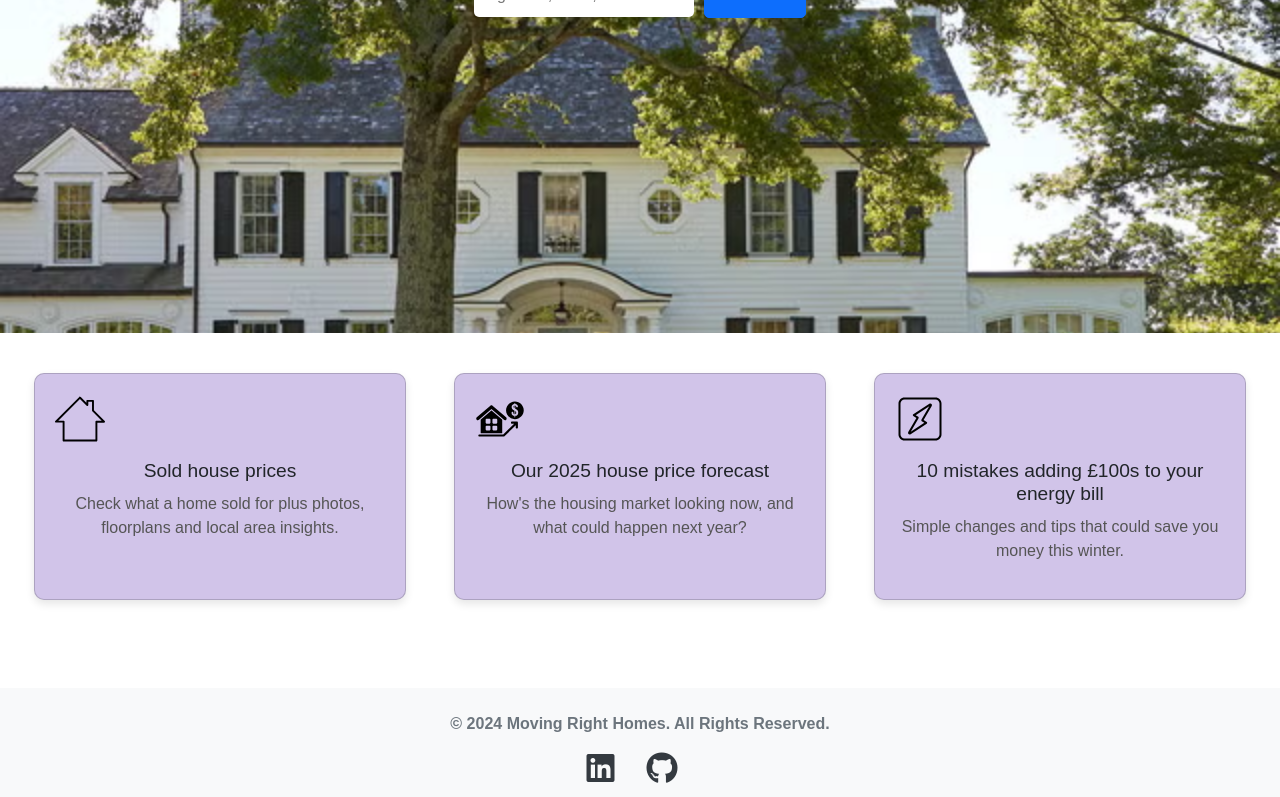
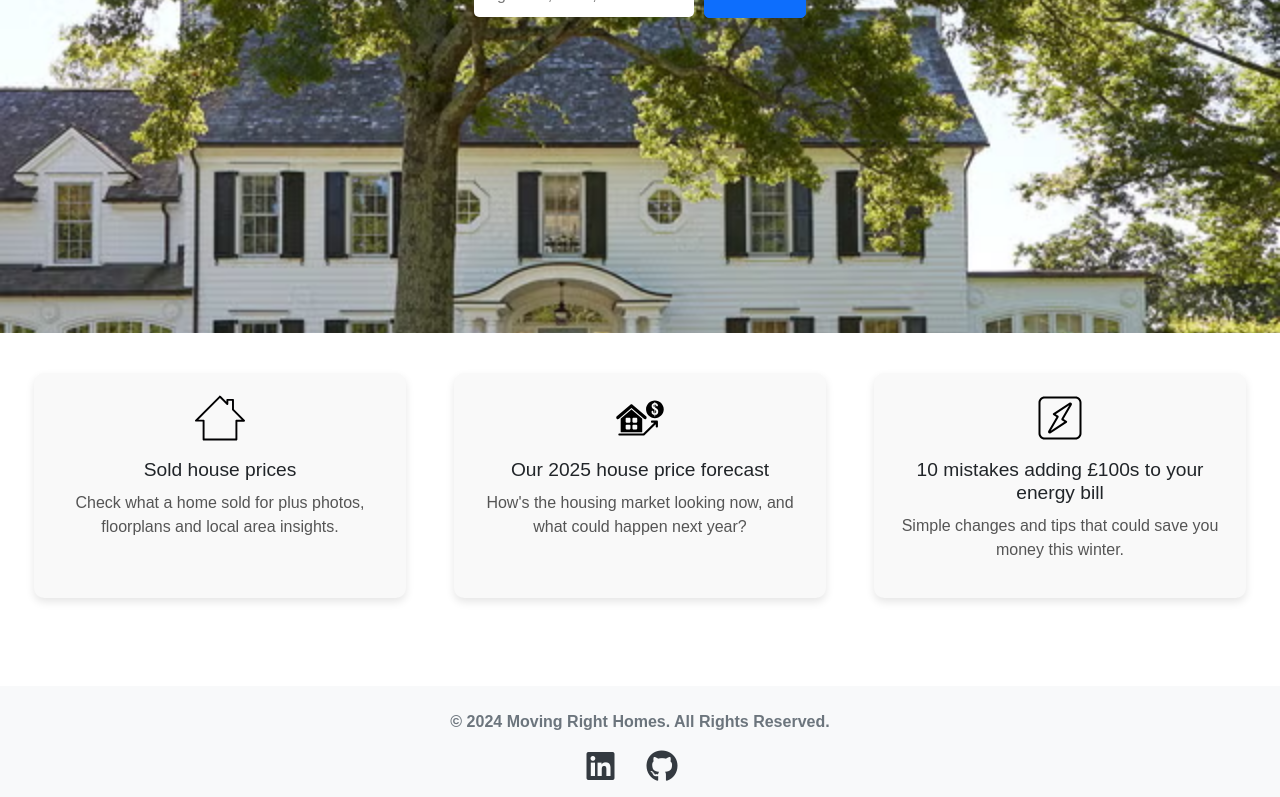
Before and after one commit to Alek1010/Estate-Agent-Client-Side-web-application-React, a React (Create React App) app: page / in a window 1280 px wide. Shown: the part 467-1264 px from the top of the page. Built offline with nearby package versions, Linux system fonts and the light colour scheme.

Commit message:
work on project

```diff
--- a/src/Components/Aboutus/Aboutus.css
+++ b/src/Components/Aboutus/Aboutus.css
@@ -35,7 +35,7 @@
 
 
 /* Styling for Cards */
-.card {
+.about-card {
   background-color: #d1c4e9;
   transition: background-color 0.3s, box-shadow 0.3s;
 }
--- a/src/Components/HomePage/HomePage.css
+++ b/src/Components/HomePage/HomePage.css
@@ -71,7 +71,7 @@
     gap: 20px;
   }
 
-  .card {
+  .home-card {
     background-color: #f9f9f9;
     padding: 20px;
     width: 30%;
@@ -81,22 +81,22 @@
     transition: transform 0.3s ease-in-out;
   }
 
-  .card:hover {
+  .home-card:hover {
     transform: translateY(-10px);
   }
 
-  .card img {
+  .home-card img {
     width: 50px;
     height: 50px;
     margin-bottom: 15px;
   }
 
-  .card h3 {
+  .home-card h3 {
     font-size: 1.2rem;
     margin-bottom: 10px;
   }
 
-  .card p {
+  .home-card p {
     font-size: 1rem;
     color: #555;
   }
--- a/src/Components/HomePage/HomePage.js
+++ b/src/Components/HomePage/HomePage.js
@@ -39,17 +39,17 @@ const HomePage = () => {
 
       {/* Info Cards Section */}
       <section className="info-cards">
-        <div className="card">
+        <div className="home-card">
           <img src={houseIcon}  alt="Sold House Prices" />
           <h3>Sold house prices</h3>
           <p>Check what a home sold for plus photos, floorplans and local area insights.</p>
         </div>
-        <div className="card">
+        <div className="home-card">
           <img src={price_risng} alt="House Price Forecast" />
           <h3>Our 2025 house price forecast</h3>
           <p>How's the housing market looking now, and what could happen next year?</p>
         </div>
-        <div className="card">
+        <div className="home-card">
           <img src={energy_bill} alt="Energy Bill Tips" />
           <h3>10 mistakes adding £100s to your energy bill</h3>
           <p>Simple changes and tips that could save you money this winter.</p>
--- a/src/Components/PropertiesPage/FavoriteContext.js
+++ b/src/Components/PropertiesPage/FavoriteContext.js
@@ -1,19 +1,25 @@
-import React, { createContext, useContext, useReducer } from 'react';
+import React, { createContext, useContext, useReducer } from "react";
 
 const initialState = { favorites: [] };
 
 const favoriteReducer = (state, action) => {
-  switch (action.type)
-  // It checks the type property of the action object to determine which operation to perform.
-  { case 'ADD_TO_FAVORITES':
+  switch (action.type) {
+    // It checks the type property of the action object to determine which operation to perform.
+    case "ADD_TO_FAVORITES":
+      if (Array.isArray(action.payload)) {
+        return { favorites: [...state.favorites, ...action.payload] };
+      }
       return { favorites: [...state.favorites, action.payload] };
-      // The new state has a favorites property, which is a new array containing all the existing
-      // favorites (state.favorites) and the new item specified in action.payload.
-    case 'REMOVE_FROM_FAVORITES':
+    // The new state has a favorites property, which is a new array containing all the existing
+    // favorites (state.favorites) and the new item specified in action.payload.
+    case "REMOVE_FROM_FAVORITES":
       return {
-        favorites: state.favorites.filter(item => item.id !== action.payload.id),};
-        // The new state has a favorites property, which is a new array containing
-        // only the items whose id is not equal to the id specified in action.payload.
+        favorites: state.favorites.filter(
+          (item) => item.id !== action.payload.id
+        ),
+      };
+    // The new state has a favorites property, which is a new array containing
+    // only the items whose id is not equal to the id specified in action.payload.
     default:
       return state;
   }
@@ -33,7 +39,7 @@ export const FavoriteProvider = ({ children }) => {
 export const useFavorite = () => {
   const context = useContext(FavoriteContext);
   if (!context) {
-    throw new Error('useFavorite must be used within a FavoriteProvider');
+    throw new Error("useFavorite must be used within a FavoriteProvider");
   }
   return context;
 };
--- a/src/Components/PropertiesPage/Properties.css
+++ b/src/Components/PropertiesPage/Properties.css
@@ -1,11 +1,17 @@
 
 /* PropertyCard.css */
-.card {
+.properties-card {
     transition: transform 0.3s;
     font-family: 'Raleway', sans-serif;
+    width: 45%;
 
   }
 
-  .card:hover {
+  .properties-card:hover {
     transform: scale(1.02); /* Increase the scale for a slight zoom effect on hover */
   }
+  @media (max-width: 768px){
+    .properties-card{
+      width: 90%;
+    }
+  }
--- a/src/Components/PropertiesPage/Properties.js
+++ b/src/Components/PropertiesPage/Properties.js
@@ -1,32 +1,37 @@
-import React, {useEffect, useState} from "react";
+import React, { useEffect, useState } from "react";
 import Card from "react-bootstrap/Card";
 import Container from "react-bootstrap/Container";
-import Row from  "react-bootstrap/Row";
+import Row from "react-bootstrap/Row";
 import Button from "react-bootstrap/Button";
-import { FaHeart } from "react-icons/fa"
+import { FaHeart } from "react-icons/fa";
 import DatePicker from "react-datepicker";
 import "react-datepicker/dist/react-datepicker.css";
 import { useNavigate } from "react-router-dom";
-import data from "../Json-Properties/properties(1) (1).json"
+import data from "../Json-Properties/properties(1) (1).json";
 import "../PropertiesPage/Properties.css";
 import { useFavorite } from "../PropertiesPage/FavoriteContext";
 
-
 const Properties = () => {
-    const [properties,setProperties]=useState([]);
-    const [searchTerm,setSearchTerm] = useState("");
-    const [minRooms,setMinRooms] = useState(0);
-    const [minPrice,setMinPrice] = useState(0);
-    const [maxPrice,setMaxPrice] = useState(1000000000);
-    const [searchDate,setSearchDate] = useState(null);
-    const [searchPostalCode,setSearchPostalCode] = useState("");
-    const { dispatch, state} = useFavorite();
-
-
+  const [properties, setProperties] = useState([]);
+  const [searchTerm, setSearchTerm] = useState("");
+  const [favorites, setFavorites] = useState([]);
+  const [minRooms, setMinRooms] = useState(0);
+  const [minPrice, setMinPrice] = useState(0);
+  const [maxPrice, setMaxPrice] = useState(100000000);
+  const [searchDate, setSearchDate] = useState(null);
+  const [searchPostalCode, setSearchPostalCode] = useState("");
+  const { dispatch, state } = useFavorite();
 
   useEffect(() => {
     setProperties(data.properties);
-    },[]);
+    const favorites = JSON.parse(localStorage.getItem("favorites"));
+    if (favorites != null) {
+      dispatch({ type: "ADD_TO_FAVORITES", payload: favorites });
+      console.log("favorites", favorites);
+
+      setFavorites(favorites);
+    }
+  }, [dispatch]);
 
   const monthToIndex = (month) => {
     const months = [
@@ -42,29 +47,37 @@ const Properties = () => {
       "October",
       "November",
       "December",
-
     ];
 
     return months.indexOf(month);
   };
 
   const filteredProperties = properties.filter((property) => {
-        const matchesSearchTerm = property.location.toLowerCase().includes(searchTerm.toLowerCase());
+    const matchesSearchTerm = property.location
+      .toLowerCase()
+      .includes(searchTerm.toLowerCase());
     const matchesMinRooms = property.bedrooms >= minRooms;
-        const matchesPrice = property.price >= minPrice && property.price <=maxPrice;
-        const matchesPostalCode = searchPostalCode ? property.postalCode.toLowerCase().includes(searchPostalCode.toLowerCase()): true;
-        const matchesDate = !searchDate || (property.added && new Date(
+    const matchesPrice =
+      property.price >= minPrice && property.price <= maxPrice;
+    const matchesPostalCode = searchPostalCode
+      ? property.postalCode
+          .toLowerCase()
+          .includes(searchPostalCode.toLowerCase())
+      : true;
+    const matchesDate =
+      !searchDate ||
+      (property.added &&
+        new Date(
           property.added.year,
           monthToIndex(property.added.month),
           property.added.day
-        ).getTime()=== searchDate.getTime());
+        ).getTime() === searchDate.getTime());
 
-
-        return(
-            matchesSearchTerm&&
-            matchesMinRooms&&
-            matchesPrice&&
-            matchesPostalCode&&
+    return (
+      matchesSearchTerm &&
+      matchesMinRooms &&
+      matchesPrice &&
+      matchesPostalCode &&
       matchesDate
     );
   });
@@ -72,7 +85,6 @@ const Properties = () => {
   const handleSearch = (e) => {
     setSearchTerm(e.target.value);
   };
-
 
   function showAll() {
     setProperties(data.properties);
@@ -113,17 +125,46 @@ const Properties = () => {
 
   const handleFavorites = (item) => {
     const isItemInFavorites = state.favorites.some((i) => i.id === item.id);
-        !isItemInFavorites ? addToFavorites(item) : removeFromFavorites(item);
+    isItemInFavorites ? removeFromFavorites(item) : addToFavorites(item);
+    // writeToLocalStorage(favorites);
+
+    // console.log(JSON.parse(localStorage.getItem("favorites")));
   };
 
   const addToFavorites = (item) => {
-        dispatch({ type: "ADD_TO_FAVORITES", payload: item });//dispatch method for ui change
-        console.log("added to favorites: " + item.id);
+    // console.log("trying to add", item);
+    // setFavorites([item, ...favorites]);
+
+    // dispatch({ type: "ADD_TO_FAVORITES", payload: item }); //dispatch method for ui change
+    // console.log("adding", favorites);
+
+    // console.log("added to favorites: " + item.id);
   };
 
   const removeFromFavorites = (item) => {
-        dispatch({ type: "REMOVE_FROM_FAVORITES", payload: item });
-        console.log("removed from favorites: " + item.id);
+    // dispatch({ type: "REMOVE_FROM_FAVORITES", payload: item });
+
+    // this.setFavorites({
+    //   favorites: this.favorites.filter((e) => {
+    //     return e.id !== item.id;
+    //   }),
+    // });
+
+    // console.log("removed from favorites: " + item.id);
+  };
+
+  const writeToLocalStorage = (items) => {
+    let storageItems = JSON.parse(localStorage.getItem("favorites")) ?? [];
+
+    let itemsArray = [];
+
+    if (Array.isArray(storageItems)) {
+      itemsArray = storageItems;
+    } else {
+      itemsArray.push(storageItems);
+    }
+
+    localStorage.setItem("favorites", items)
   };
 
   const handleSearchPostalCodeChange = (e) => {
@@ -157,7 +198,8 @@ const Properties = () => {
               }}
             >
               {" "}
-                  Explore and find your dream home on Moving right discover our wide range of beautful homes all From the comfort of your own home.
+              Explore and find your dream home on Moving right discover our wide
+              range of beautful homes all From the comfort of your own home.
             </p>
           </div>
           <img
@@ -249,7 +291,6 @@ const Properties = () => {
                   />
                 </div>
 
-
                 <div className="input-group me-2">
                   <input
                     className="form-control"
@@ -267,7 +308,7 @@ const Properties = () => {
             {filteredProperties.map((property) => (
               <Card
                 key={property.id}
-                    className="card col-md-2 col-sm-10 m-4 p-0"
+                className="properties-card col-md-2 col-sm-10 m-4 p-0"
               >
                 <Card.Img
                   variant="top"
@@ -327,8 +368,6 @@ const Properties = () => {
       </div>
     </div>
   );
-
-
 };
 
-export default Properties
+export default Properties;
```
Also changed, not shown: 1 other file (tests, documents, lock files or other folders). Lines whose indentation alone changed are shown as unchanged.
